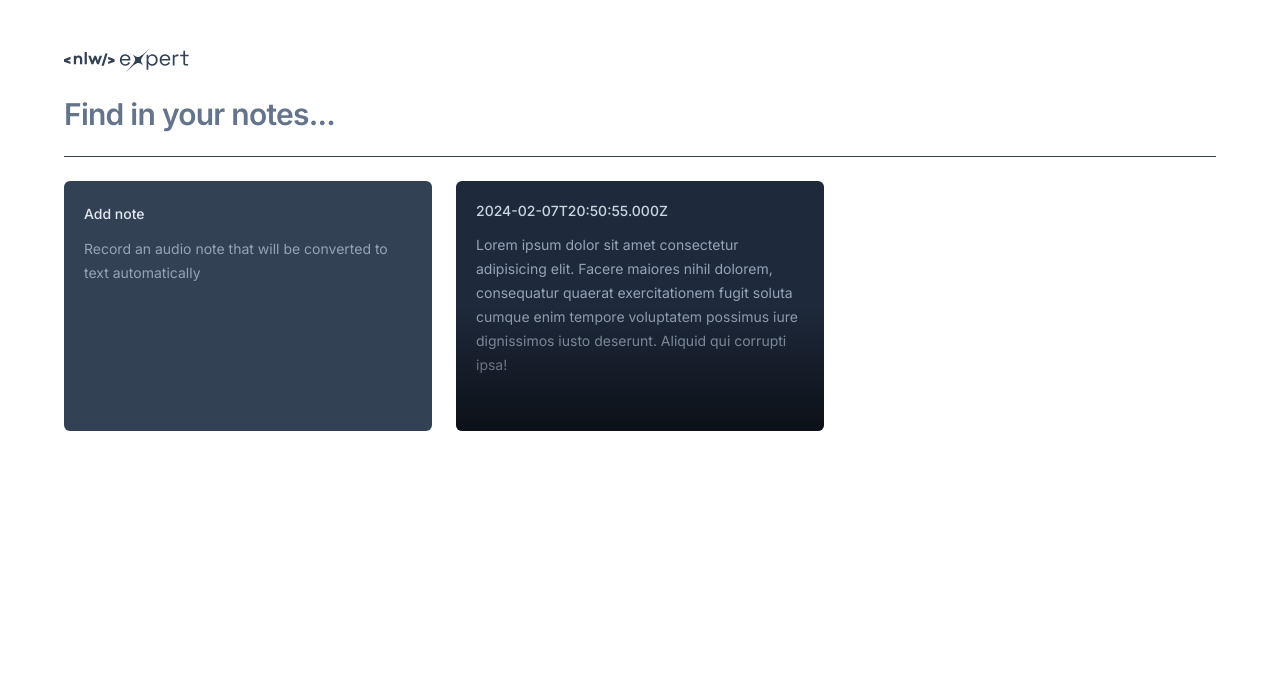
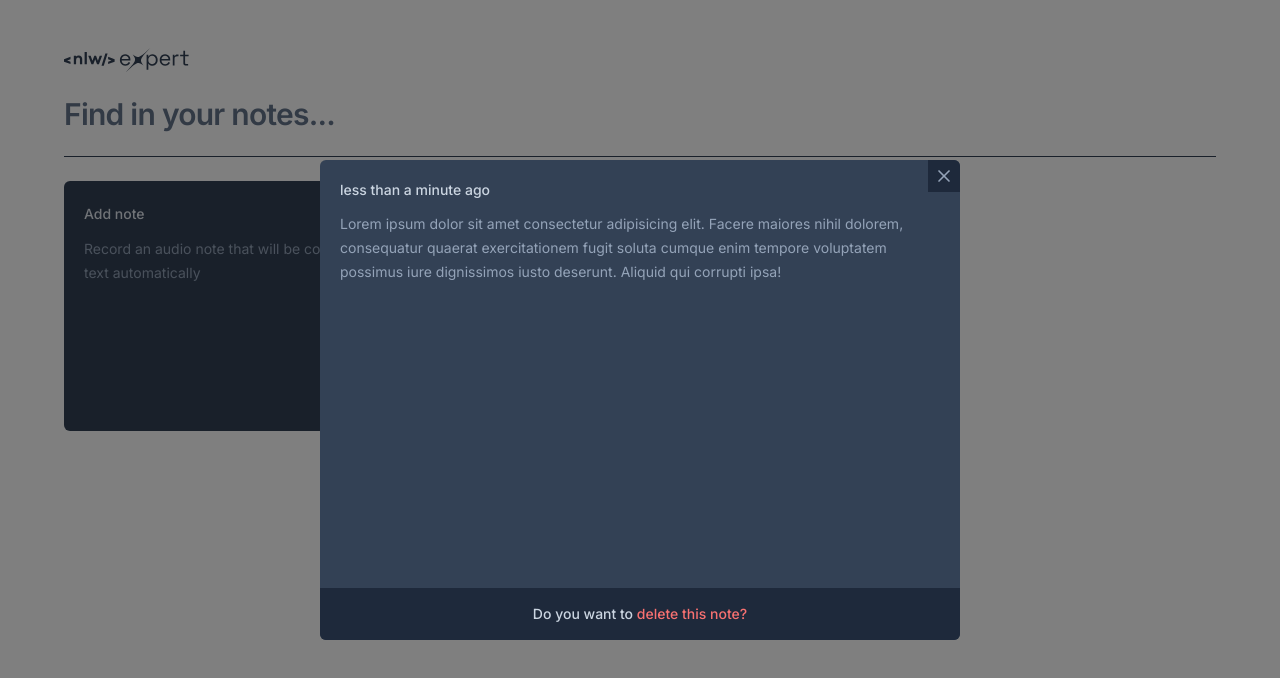
Before and after one commit to filipebteixeira98/expert-notes-web, a React (Vite) app: page / in a window 1280 px wide. Both pictures are taken after a click on the button 640 px from the left and 306 px from the top of the page. Shown: the top 678 px of the page. Built offline with nearby package versions, Linux system fonts and the light colour scheme.

Commit message:
refactor(notecard): to add dialog component around it

```diff
--- a/package.json
+++ b/package.json
@@ -9,6 +9,9 @@
     "preview": "vite preview"
   },
   "dependencies": {
+    "@radix-ui/react-dialog": "^1.0.5",
+    "date-fns": "^3.3.1",
+    "lucide-react": "^0.323.0",
     "react": "^18.2.0",
     "react-dom": "^18.2.0"
   },
--- a/src/components/note-card.tsx
+++ b/src/components/note-card.tsx
@@ -1,3 +1,8 @@
+import * as Dialog from '@radix-ui/react-dialog'
+import { formatDistanceToNow } from 'date-fns'
+import { enUS } from 'date-fns/locale'
+import { X } from 'lucide-react'
+
 interface NoteCardProps {
   note: {
     date: Date
@@ -7,12 +12,40 @@
 
 export function NoteCard({ note }: NoteCardProps) {
   return (
-    <button className="rounded-md text-left flex flex-col bg-slate-800 p-5 gap-3 overflow-hidden relative outline-none hover:ring-2 hover:ring-slate-600 focus-visible:ring-2 focus-visible:ring-lime-400">
+    <Dialog.Root>
+      <Dialog.Trigger className="rounded-md text-left flex flex-col bg-slate-800 p-5 gap-3 overflow-hidden relative outline-none hover:ring-2 hover:ring-slate-600 focus-visible:ring-2 focus-visible:ring-lime-400">
         <span className="text-sm font-medium text-slate-300">
           {note.date.toISOString()}
         </span>
         <p className="text-sm leading-6 text-slate-400">{note.content}</p>
         <div className="absolute bottom-0 left-0 right-0 h-1/2 bg-gradient-to-t from-black/60 to-black/0 pointer-events-none" />
+      </Dialog.Trigger>
+      <Dialog.Portal>
+        <Dialog.Overlay className="inset-0 fixed bg-black/50" />
+        <Dialog.Content className="fixed overflow-hidden left-1/2 top-1/2 -translate-x-1/2 -translate-y-1/2 max-w-[640px] w-full h-[60vh] bg-slate-700 rounded-md flex flex-col outline-none">
+          <Dialog.Close className="absolute right-0 top-0 bg-slate-800 p-1.5 text-slate-400 hover:text-slate-100">
+            <X className="size-5" />
+          </Dialog.Close>
+          <div className="flex flex-1 flex-col gap-3 p-5">
+            <span className="text-sm font-medium text-slate-300">
+              {formatDistanceToNow(note.date, {
+                locale: enUS,
+                addSuffix: true,
+              })}
+            </span>
+            <p className="text-sm leading-6 text-slate-400">{note.content}</p>
+          </div>
+          <button
+            type="button"
+            className="w-full bg-slate-800 py-4 text-center text-sm text-slate-300 outline-none font-medium group"
+          >
+            Do you want to{' '}
+            <span className="text-red-400 group-hover:underline">
+              delete this note?
+            </span>
           </button>
+        </Dialog.Content>
+      </Dialog.Portal>
+    </Dialog.Root>
   )
 }
```
Also changed, not shown: 1 other file (tests, documents, lock files or other folders). Lines whose indentation alone changed are shown as unchanged.
